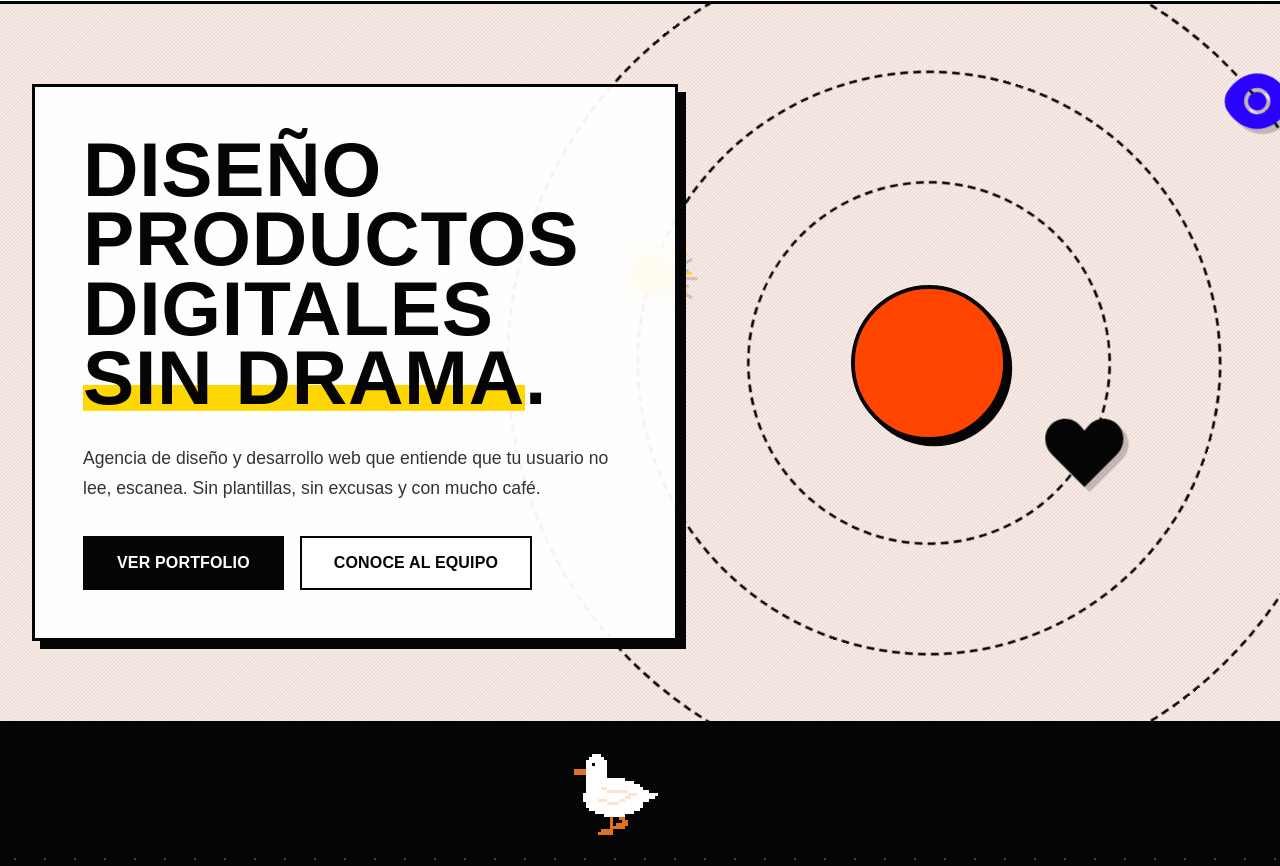
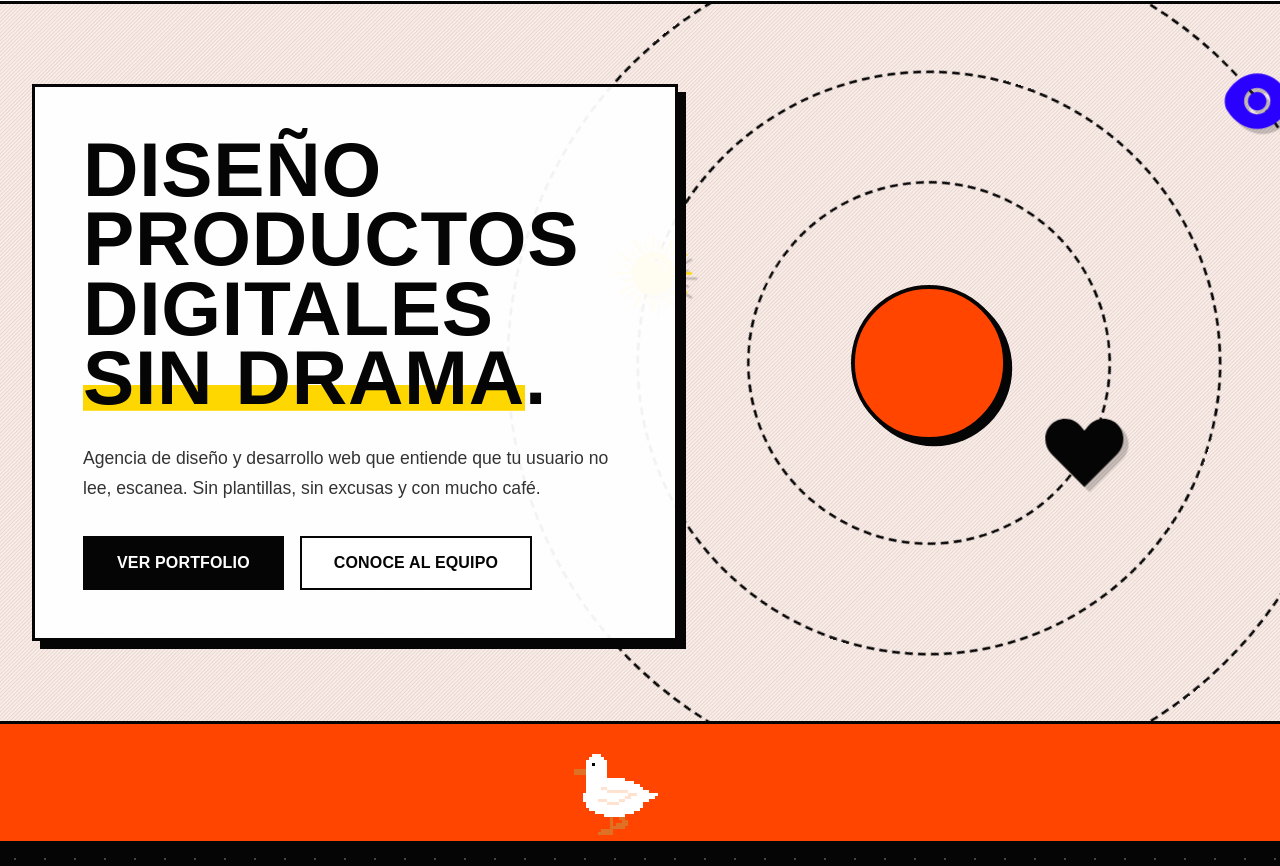
Before and after one commit to SrPakura/Patio_Digital, a plain HTML site: page index.html in a window 1280 px wide. Shown: the part 86-952 px from the top of the page. Drawn offline with Linux system fonts and the light colour scheme; a web font is replaced by a local one.

Commit message:
Update style.css

```diff
--- a/style.css
+++ b/style.css
@@ -198,7 +198,7 @@ h1 { font-size: clamp(3.5rem, 6vw, 5.5rem); line-height: 0.9; margin-bottom: 2re
     position: relative; /* Contexto para el pato */
     width: 100%;
     height: 120px; /* Un poco más de altura para que respire */
-    background-color: var(--ink); /* Fondo negro */
+    background-color: var(--accent);
     border-bottom: var(--border);
     overflow: hidden; /* Para que no genere scroll lateral */
     z-index: 50;
```
